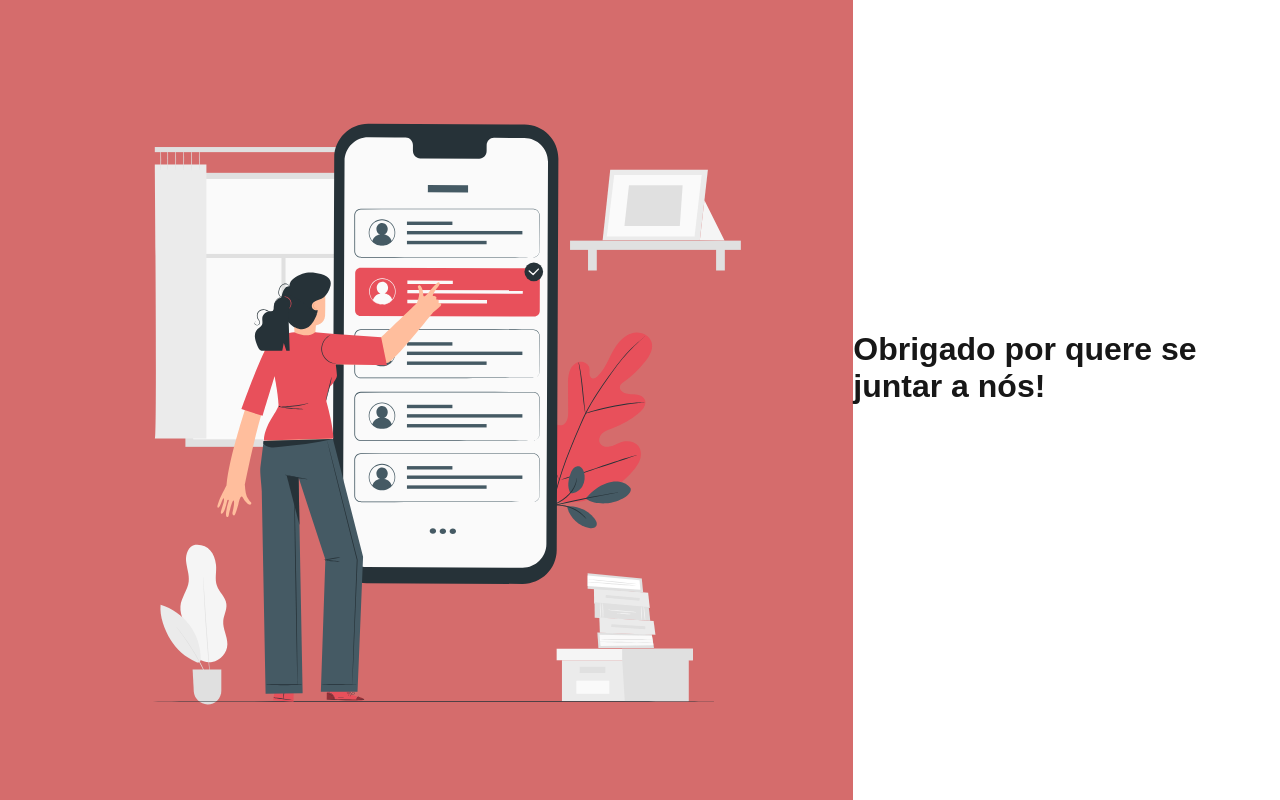
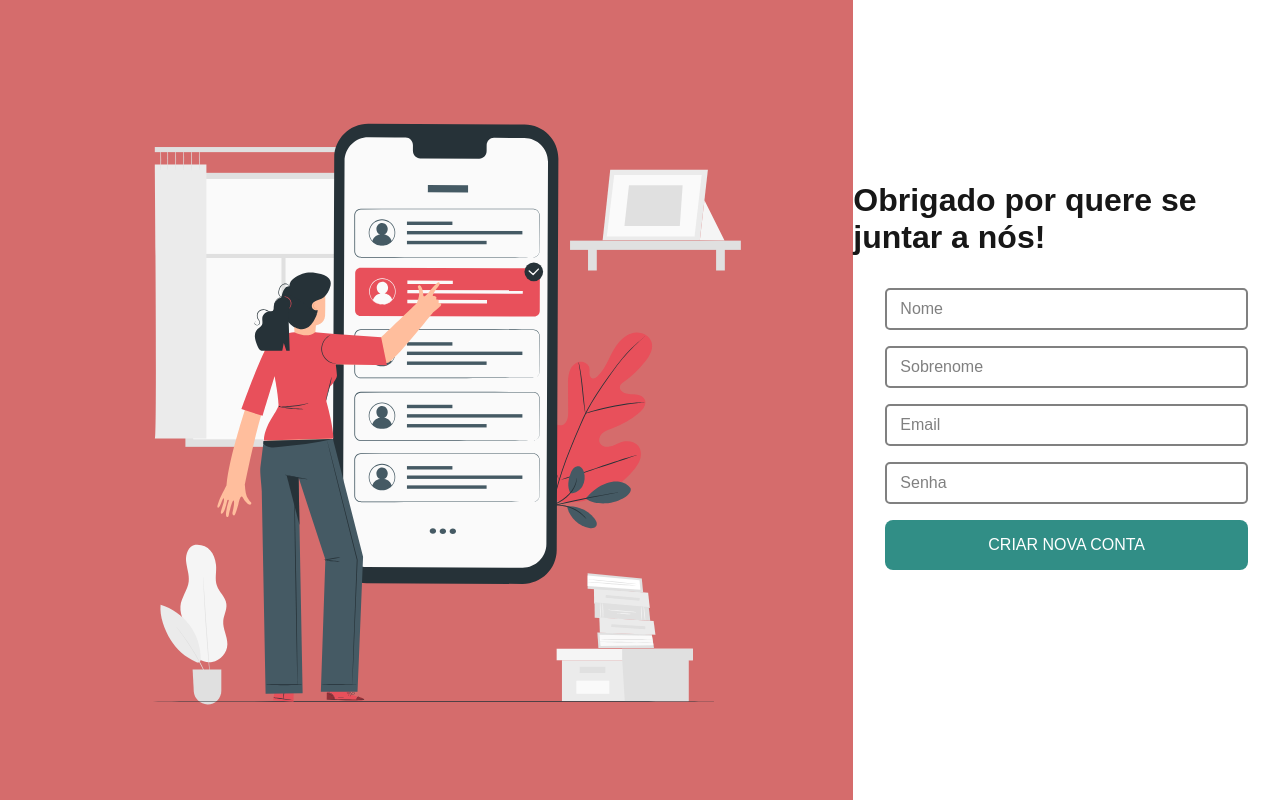
Before and after one commit to edudesenvolvedor/project-nameless, a Next.js app: page /auth/signup in a window 1280 px wide. Built offline with nearby package versions, Linux system fonts and the light colour scheme.

Commit message:
refactor component FormSignUp

```diff
--- a/src/components/Forms/SignUp/index.tsx
+++ b/src/components/Forms/SignUp/index.tsx
@@ -1,5 +1,25 @@
+'use client';
+
 import styles from './styles.module.css';
+import TextField from '@/components/Input/TextField';
+import Button from '@/components/Input/Button';
+import { redirect } from 'next/navigation';
 
-const FormSignUp = () => <form className={styles.container}></form>;
+const FormSignUp = () => {
+  const handleSubmit = (e: React.FormEvent<HTMLFormElement>) => {
+    e.preventDefault();
+    redirect('/auth/signin');
+  };
+
+  return (
+    <form onSubmit={handleSubmit} className={styles.container}>
+      <TextField label={'Nome'} name={'name'} type={'text'} />
+      <TextField label={'Sobrenome'} name={'lastname'} type={'text'} />
+      <TextField label={'Email'} name={'email'} type={'email'} />
+      <TextField label={'Senha'} name={'password'} type={'password'} />
+      <Button label={'Criar Nova Conta'} />
+    </form>
+  );
+};
 
 export default FormSignUp;
```
